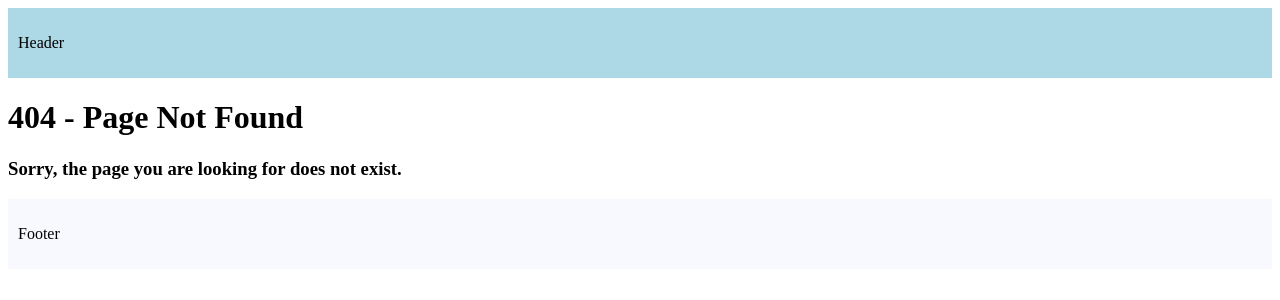
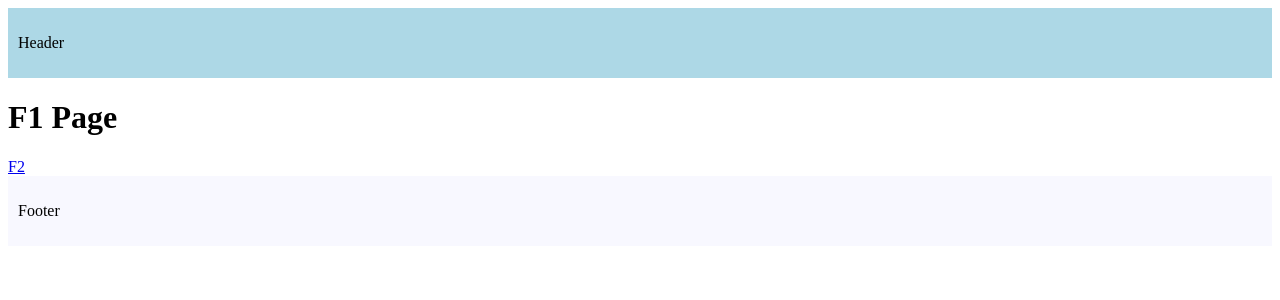
Before and after one commit to bhartiyaanshul/learn-nextjs, a Next.js app in the folder first-next-project/: page /f1 in a window 1280 px wide. Before the commit this address had no page. Shown: the top 300 px of the page. Built offline with nearby package versions, Linux system fonts and the light colour scheme.

Commit message:
intercepting routes

```diff
--- a/first-next-project/app/complex-dashboard/layout.tsx
+++ b/first-next-project/app/complex-dashboard/layout.tsx
@@ -15,7 +15,7 @@ export default function ComplexDashboardLayout({
     notifications: React.ReactNode;
     login: React.ReactNode;
 }) {
-    const isLoggedIn = false;
+    const isLoggedIn = true;
     return isLoggedIn ? (
         <div>
             <h1>{children}</h1>
--- /dev/null
+++ b/first-next-project/app/f1/(.)f2/page.tsx
@@ -0,0 +1,3 @@
+export default function InterceptedF2() {
+    return <h1>(.) Intercepted F2</h1>;
+}
--- /dev/null
+++ b/first-next-project/app/f1/f2/page.tsx
@@ -0,0 +1,3 @@
+export default function F2() {
+    return <h1>F2 Page</h1>;
+}
--- /dev/null
+++ b/first-next-project/app/f1/page.tsx
@@ -0,0 +1,10 @@
+import Link from "next/link";
+
+export default function F1() {
+    return <>
+        <h1>F1 Page</h1>
+        <div>
+            <Link href="/f1/f2">F2</Link>
+        </div>
+    </>
+}
```
